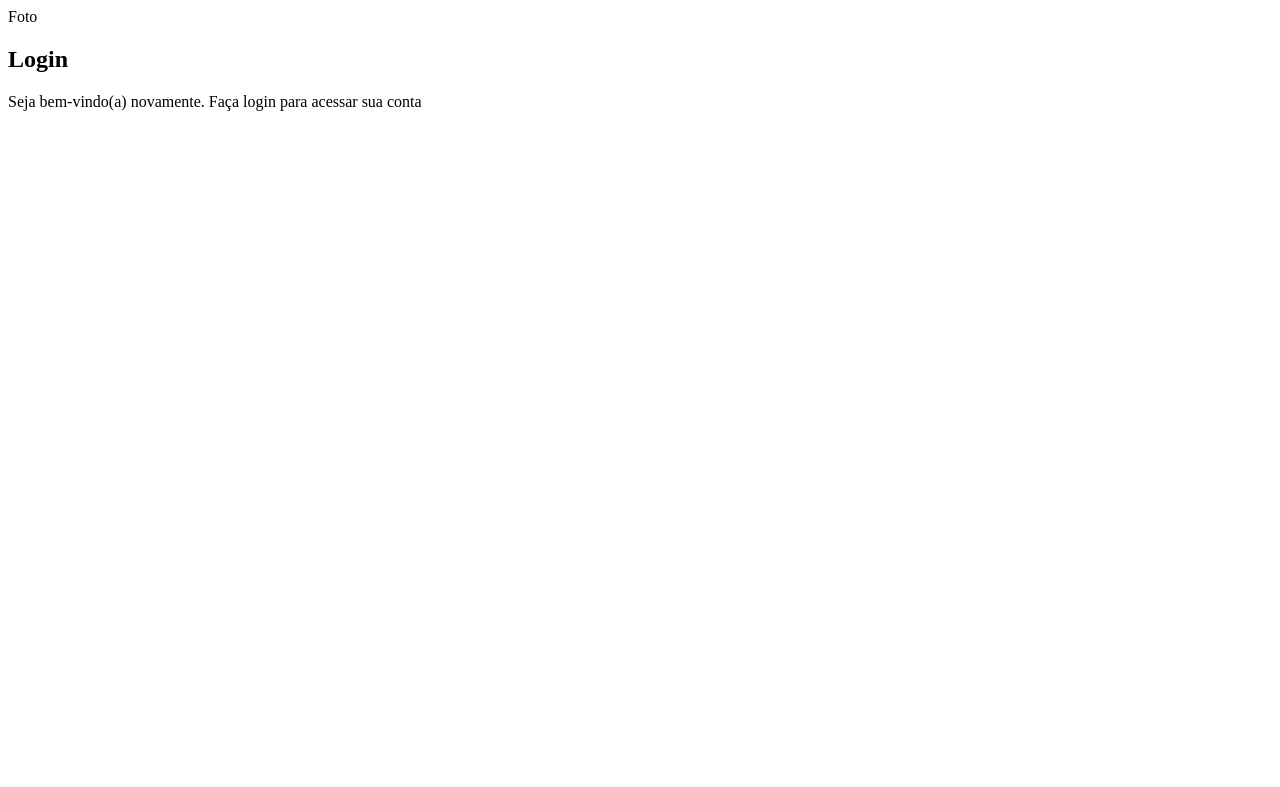
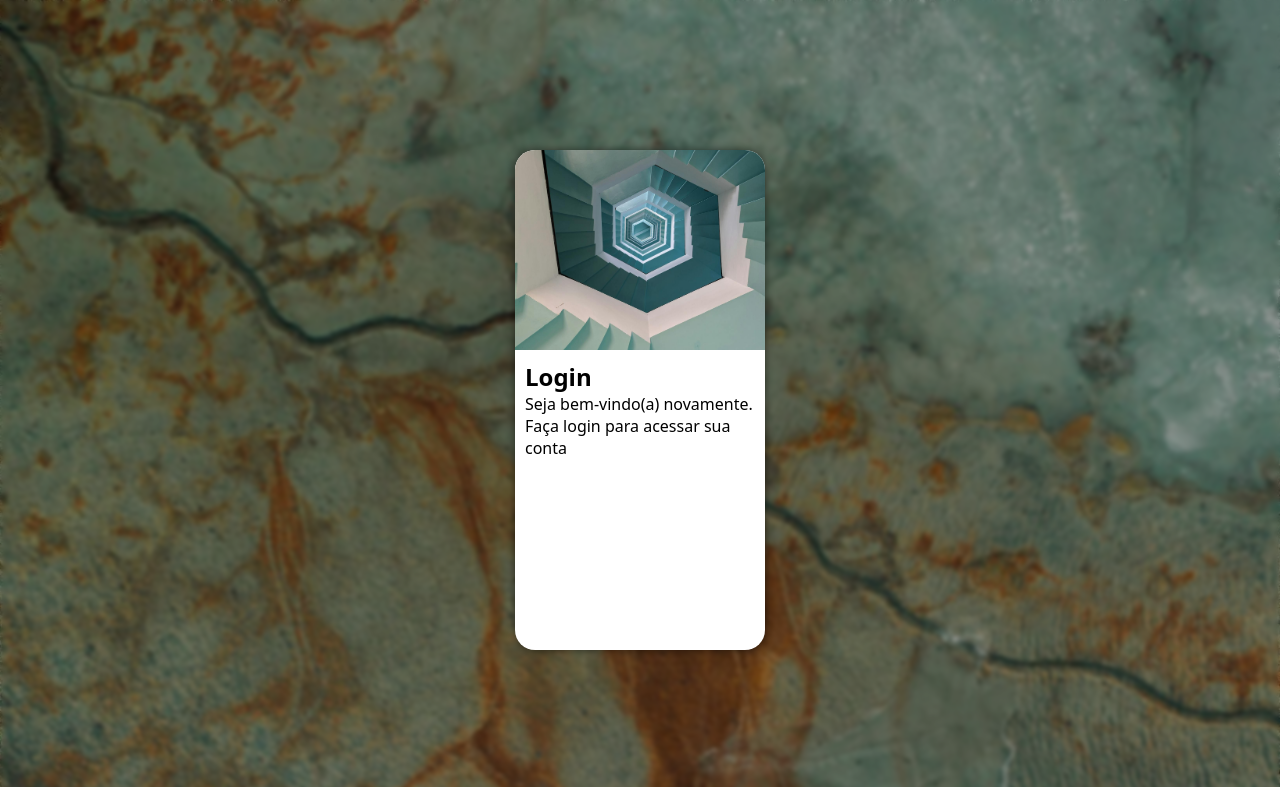
Before and after one commit to freddyaguiar/projeto-login-cursoemvideo, a plain HTML site: page index.html in a window 1280 px wide. Shown: the top 787 px of the page. Drawn offline with Linux system fonts and the light colour scheme.

Commit message:
projeto atualizado

```diff
--- a/estilos/style.css
+++ b/estilos/style.css
@@ -1 +1,46 @@
 @charset "utf-8";
+
+*{
+    margin: 0px;
+    padding: 0px;
+    box-sizing: border-box;
+    font-family: system-ui, -apple-system, BlinkMacSystemFont, 'Segoe UI', Roboto, Oxygen, Ubuntu, Cantarell, 'Open Sans', 'Helvetica Neue', sans-serif;
+}
+
+body, html{
+    background-image: url(../imagens/pexels-rok-romih-4175158.jpg);
+    background-repeat: no-repeat;
+    width: 100vw;
+    height: 100vw;
+}
+main{
+    background-color: rgba(0, 0, 0, 0.4);
+    backdrop-filter: blur(2px);
+    height: 100vh;
+    width: 100vw;
+    position: relative;
+}
+section#login{
+    position: absolute;
+    top: 50%;
+    left: 50%;
+    transform: translate(-50%, -50%);
+    background-color: rgb(255, 255, 255);
+    width: 250px;
+    height: 500px;
+    border-radius: 20px;
+    overflow: hidden;
+    box-shadow: 0px 0px 10px rgba(0, 0, 0, 0.555);
+}
+section#login > div#imagem{
+    display: block;
+    background: url(../imagens/pexels-mithul-varshan-3023211\ \(1\).jpg)  left center  no-repeat;
+    background-size: cover;
+    height: 200px;
+
+}
+
+section#login > div#formulario{
+    display: block;
+    padding: 10px;
+}
--- a/index.html
+++ b/index.html
@@ -8,9 +8,9 @@
 </head>
 <body>
     <main>
-        <section>
-            <div id="login">
-                Foto
+        <section id="login">
+            <div id="imagem">
+
             </div>
             <div id="formulario">
                 <h1>Login</h1>
```
Also changed, not shown: imagens/pexels-rok-romih-4175158.jpg (added).
